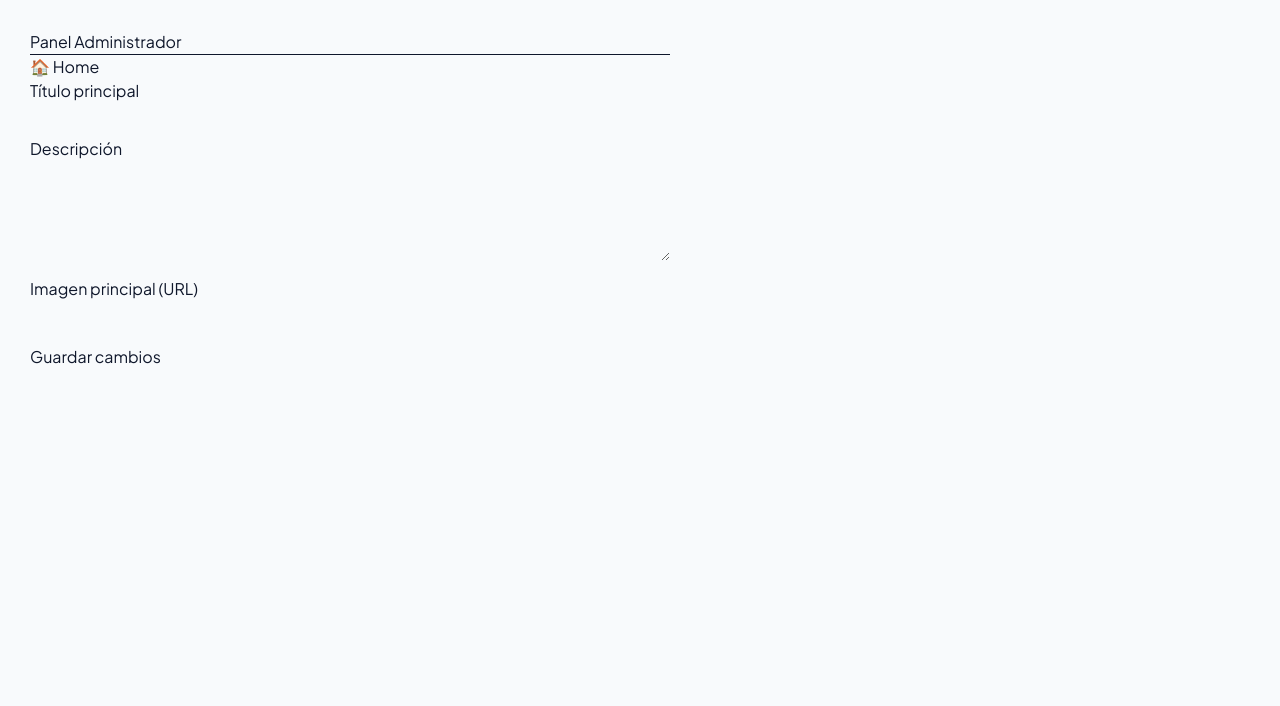
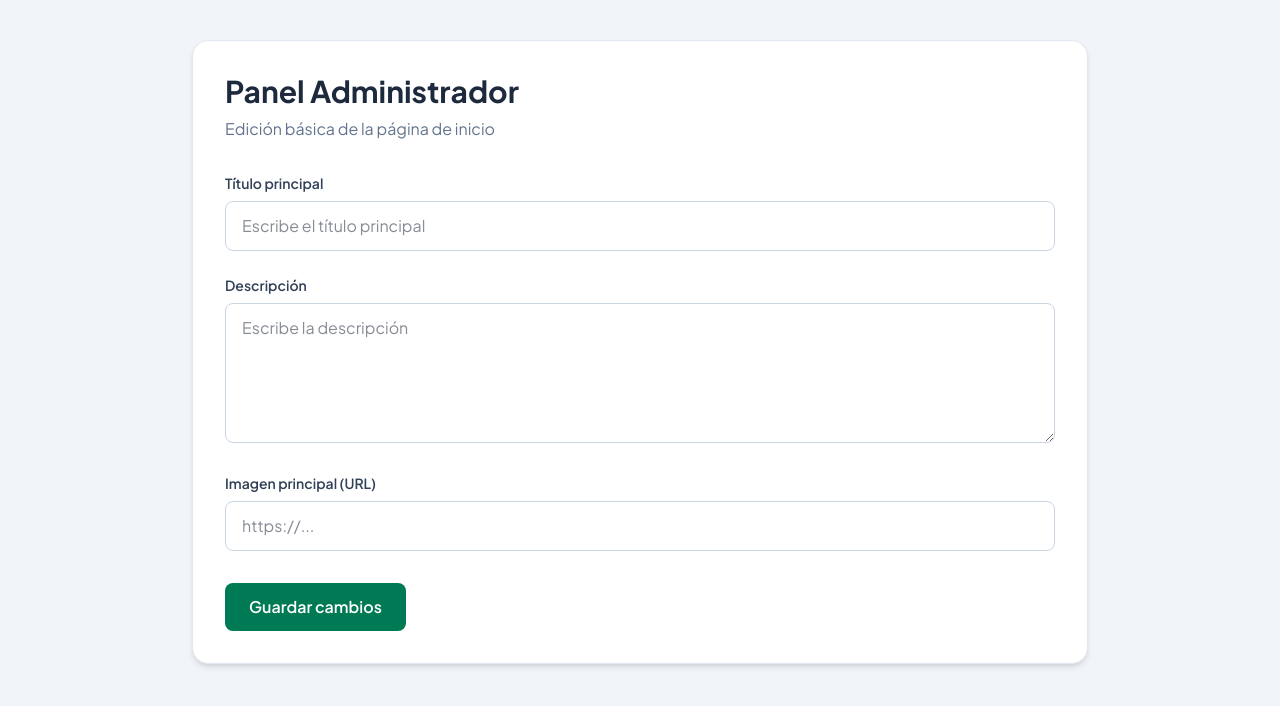
Before and after one commit to marcelobarriaar-sketch/educatp-web, a React (Vite) app: page /admin in a window 1280 px wide. Shown: the top 706 px of the page. Built offline with nearby package versions, Linux system fonts and the light colour scheme; no server answers; the database is empty.

Commit message:
Update Admin.tsx

```diff
--- a/src/pages/Admin.tsx
+++ b/src/pages/Admin.tsx
@@ -17,7 +17,7 @@ const Admin = () => {
   }, []);
 
   const loadContent = async () => {
-    const { data, error } = await supabase
+    const { data } = await supabase
       .from('pages')
       .select('*')
       .eq('slug', 'home')
@@ -47,48 +47,70 @@ const Admin = () => {
     }
   };
 
-  if (loading) return <p style={{ padding: 20 }}>Cargando contenido...</p>;
+  if (loading) {
+    return (
+      <div className="min-h-screen bg-slate-100 flex items-center justify-center">
+        <p className="text-slate-600 text-lg">Cargando panel...</p>
+      </div>
+    );
+  }
 
   return (
-    <div style={{ padding: 30, maxWidth: 700 }}>
-      <h1>Panel Administrador</h1>
+    <div className="min-h-screen bg-slate-100 py-10 px-4">
+      <div className="max-w-4xl mx-auto bg-white rounded-2xl shadow-md border border-slate-200 p-8">
+        <h1 className="text-3xl font-bold text-slate-800 mb-2">Panel Administrador</h1>
+        <p className="text-slate-500 mb-8">Edición básica de la página de inicio</p>
 
-      <hr />
-
-      <h3>🏠 Home</h3>
-
-      <label>Título principal</label>
+        <div className="space-y-6">
+          <div>
+            <label className="block text-sm font-semibold text-slate-700 mb-2">
+              Título principal
+            </label>
             <input
               type="text"
               value={content.title || ''}
-        onChange={(e) =>
-          setContent({ ...content, title: e.target.value })
-        }
-        style={{ width: '100%', marginBottom: 10 }}
+              onChange={(e) => setContent({ ...content, title: e.target.value })}
+              className="w-full rounded-lg border border-slate-300 px-4 py-3 focus:outline-none focus:ring-2 focus:ring-emerald-600"
+              placeholder="Escribe el título principal"
             />
+          </div>
 
-      <label>Descripción</label>
+          <div>
+            <label className="block text-sm font-semibold text-slate-700 mb-2">
+              Descripción
+            </label>
             <textarea
               value={content.description || ''}
-        onChange={(e) =>
-          setContent({ ...content, description: e.target.value })
-        }
-        style={{ width: '100%', height: 100, marginBottom: 10 }}
+              onChange={(e) => setContent({ ...content, description: e.target.value })}
+              className="w-full rounded-lg border border-slate-300 px-4 py-3 min-h-[140px] focus:outline-none focus:ring-2 focus:ring-emerald-600"
+              placeholder="Escribe la descripción"
             />
+          </div>
 
-      <label>Imagen principal (URL)</label>
+          <div>
+            <label className="block text-sm font-semibold text-slate-700 mb-2">
+              Imagen principal (URL)
+            </label>
             <input
               type="text"
               value={content.heroImage || ''}
-        onChange={(e) =>
-          setContent({ ...content, heroImage: e.target.value })
-        }
-        style={{ width: '100%', marginBottom: 20 }}
+              onChange={(e) => setContent({ ...content, heroImage: e.target.value })}
+              className="w-full rounded-lg border border-slate-300 px-4 py-3 focus:outline-none focus:ring-2 focus:ring-emerald-600"
+              placeholder="https://..."
             />
+          </div>
 
-      <button onClick={saveContent}>
+          <div className="pt-2">
+            <button
+              onClick={saveContent}
+              disabled={saving}
+              className="bg-emerald-700 hover:bg-emerald-800 text-white font-semibold px-6 py-3 rounded-lg transition disabled:opacity-60"
+            >
               {saving ? 'Guardando...' : 'Guardar cambios'}
             </button>
+          </div>
+        </div>
+      </div>
     </div>
   );
 };
```
Lines whose indentation alone changed are shown as unchanged.
